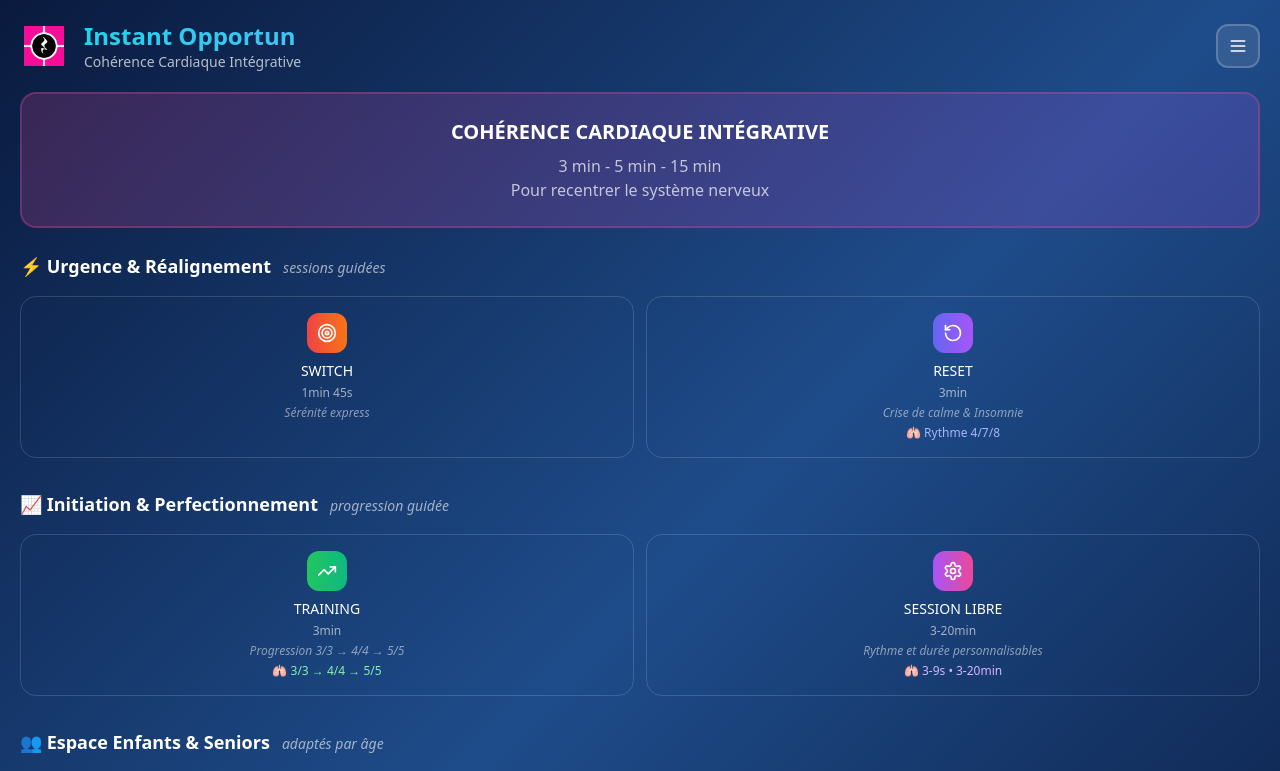
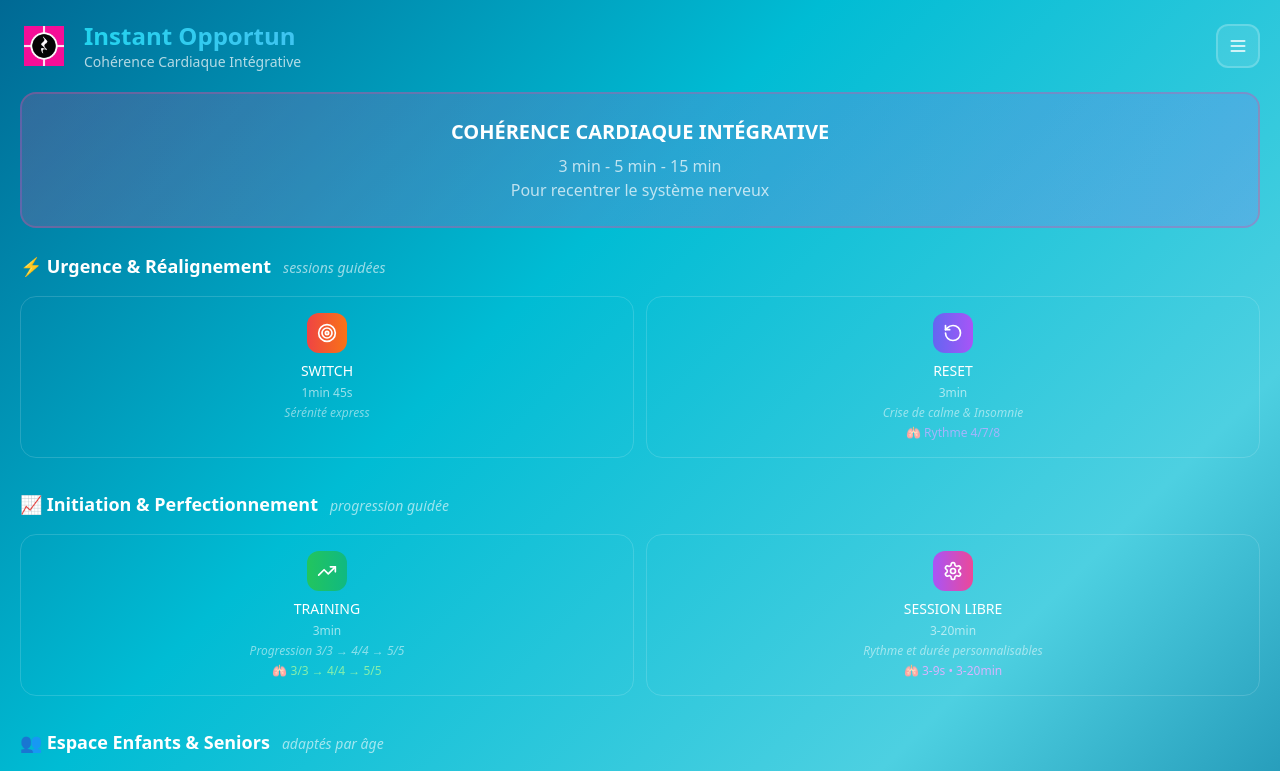
Before and after one commit to TITCLAIRE/lyne-up, a React (Vite) app: page / in a window 1280 px wide. Shown: the top 771 px of the page. Built offline with nearby package versions, Linux system fonts and the light colour scheme.

Commit message:
Dégradé bleu lagon et azur

```diff
--- a/src/App.jsx
+++ b/src/App.jsx
@@ -52,7 +52,7 @@ function App() {
     <div
       className="min-h-screen text-white overflow-x-hidden"
       style={{
-        background: 'linear-gradient(135deg, #0a1a3e, #1e4c8a, #0a1a3e)'
+        background: 'linear-gradient(135deg, #006994, #00bcd4, #4dd0e1, #006994)'
       }}
     >
       <Header />
```
